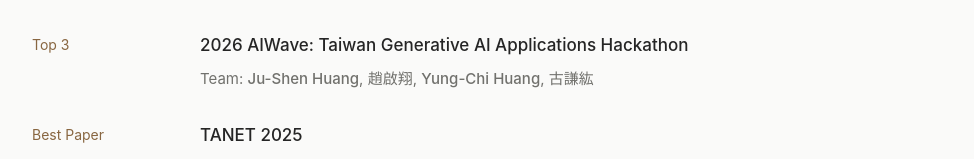
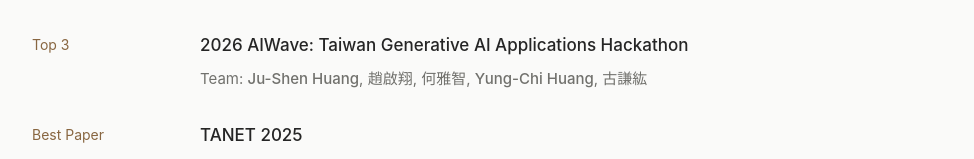
Before and after one commit to ki225/ki225.github.io, a React (Vite) app in the folder react-blog/: page /#/ in a window 1280 px wide. Shown: the part 2962-3121 px from the top of the page, without its empty margins (152-1126 px from the left). Built offline with nearby package versions, Linux system fonts and the light colour scheme.

Commit message:
fix: restore AIWave teammate in awards

```diff
--- a/react-blog/src/data/profile.ts
+++ b/react-blog/src/data/profile.ts
@@ -177,6 +177,7 @@
         name: "趙啟翔",
         href: "https://www.linkedin.com/in/%E5%95%9F%E7%BF%94-%E8%B6%99-457378198/",
       },
+      { name: "何雅智", href: "https://www.linkedin.com/in/lindahoduck/" },
       {
         name: "Yung-Chi Huang",
         href: "https://www.linkedin.com/in/yung-chi-huang/",
```
